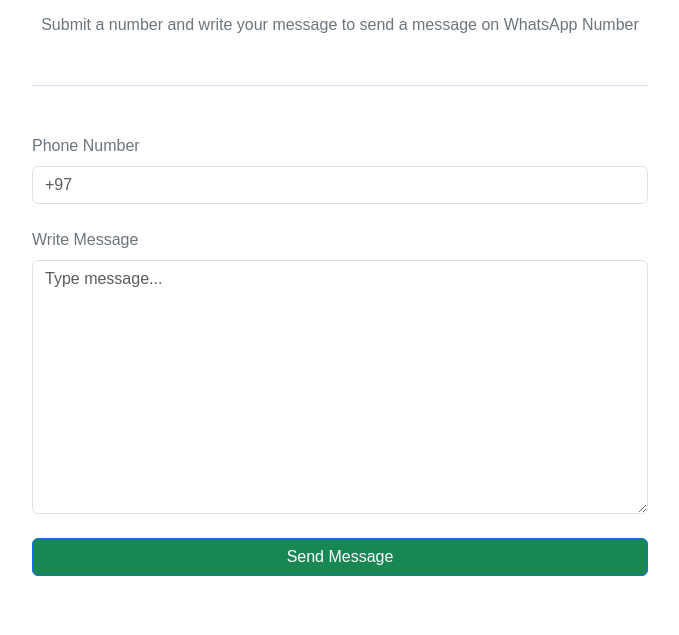
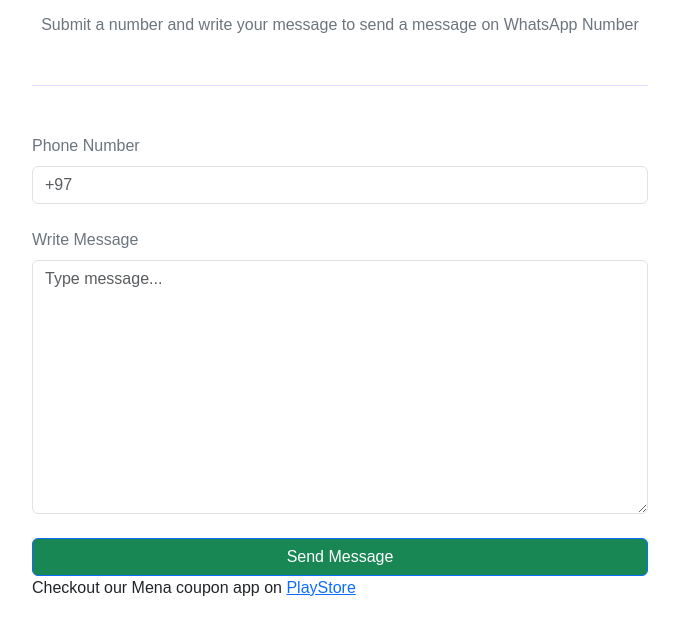
Before and after one commit to raselkhan120/whatsapp-tool, a plain HTML site: page index.html in a window 1280 px wide. Shown: the part 99-734 px from the top of the page, without its empty margins (300-979 px from the left). Drawn offline with nearby package versions, Linux system fonts and the light colour scheme.

Commit message:
another commit

```diff
--- a/index.html
+++ b/index.html
@@ -56,6 +56,13 @@
       <div class="alert alert-danger d-none mt-3" id="alertBox">
         Please enter a valid phone number.
       </div>
+      <p>
+        Checkout our Mena coupon app on
+        <a
+          href="https://play.google.com/store/apps/details?id=com.expertsquad.net.menacoupon&pli=1"
+          >PlayStore</a
+        >
+      </p>
     </div>
 
     <script>
```
